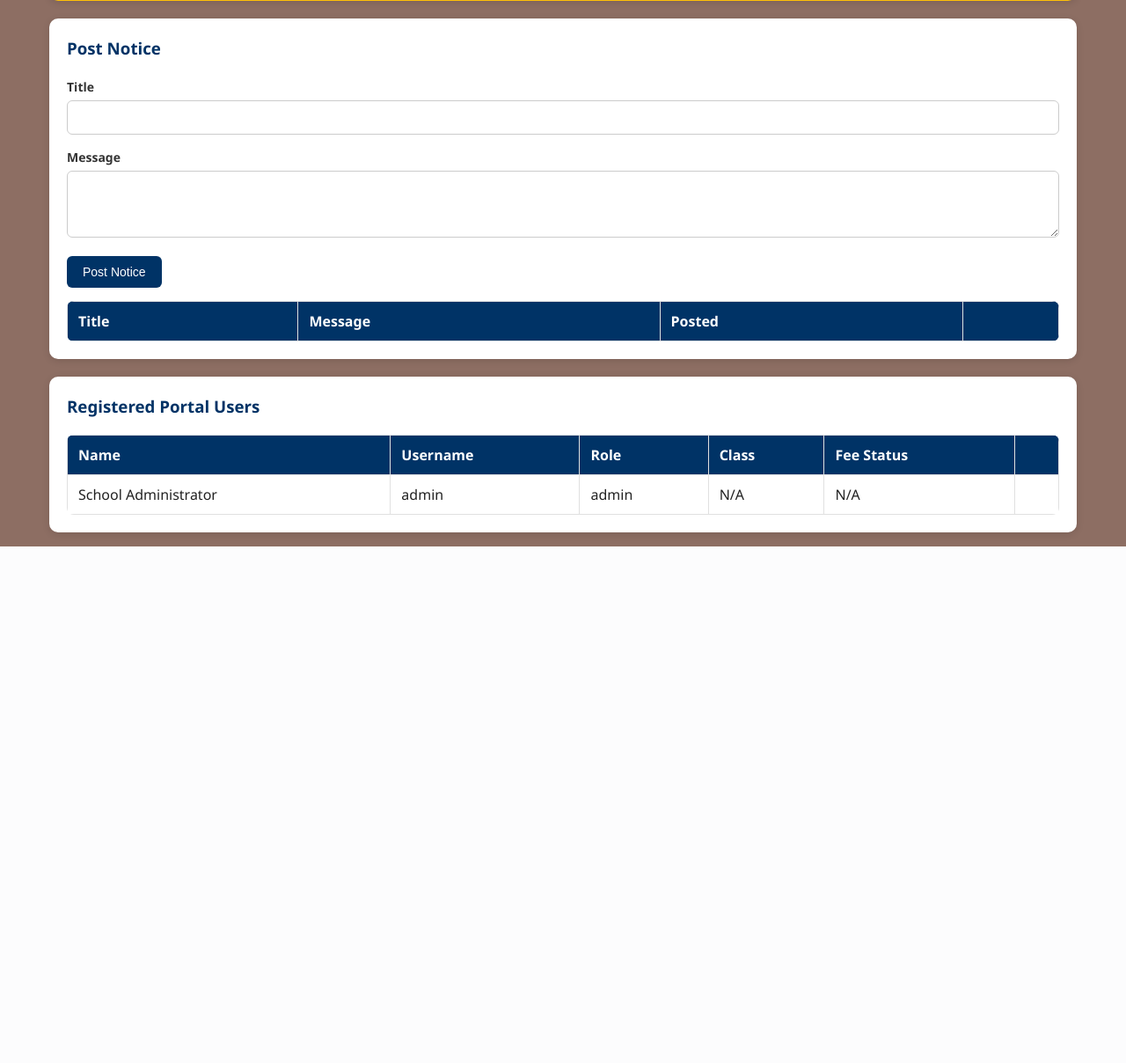
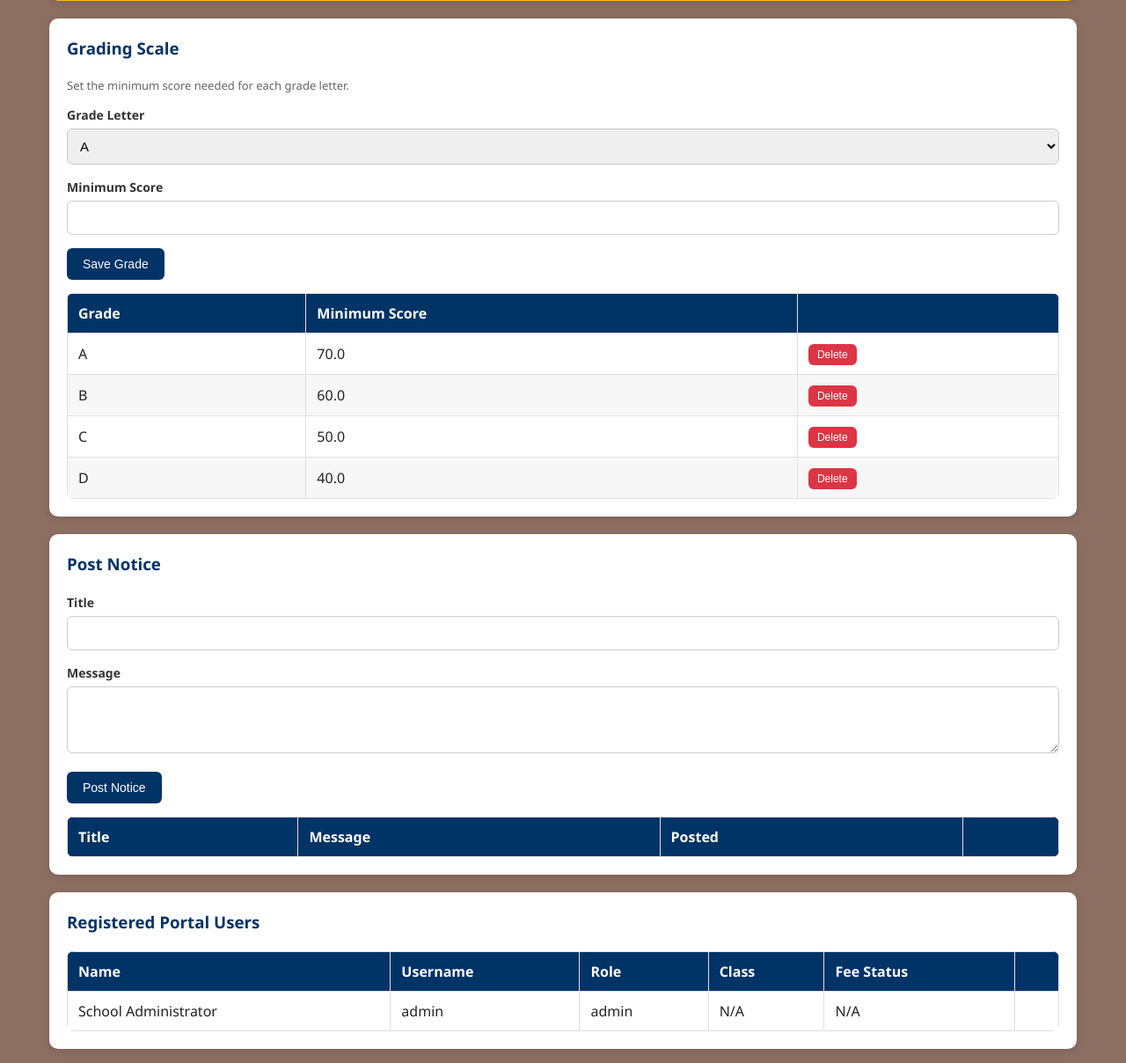
Before and after one commit to rufusofuzor123/prudenceinternationalschool_portal, a Flask app: page /admin/dashboard in a window 1280 px wide. Shown: the part 5289-6497 px from the top of the page at 88% size. Before the commit the page ends 5910 px from the top, so only its background shows below. Run offline with Flask 3, Linux system fonts and the light colour scheme; a user stored in the database is signed in; data comes from the database, SQL or seed files in the repository; data that the repository does not hold is empty.

Commit message:
Add admin-configurable grading scale (replaces hardcoded A/B/C/D boundaries)

```diff
--- a/app.py
+++ b/app.py
@@ -242,6 +242,13 @@ class QuizAttempt(db.Model):
     student = db.relationship("User", backref="quiz_attempts")
 
 
+class GradingScale(db.Model):
+    __tablename__ = "grading_scales"
+    id = db.Column(db.Integer, primary_key=True)
+    grade_letter = db.Column(db.String(2), nullable=False)
+    min_score = db.Column(db.Float, nullable=False)
+
+
 class AcademicResult(db.Model):
     __tablename__ = "academic_results"
     id = db.Column(db.Integer, primary_key=True)
@@ -264,16 +271,11 @@ class AcademicResult(db.Model):
     @property
     def grade(self) -> str:
         score = self.total_score
-        grade_letter = "F"
-        if score >= 70.0:
-            grade_letter = "A"
-        elif score >= 60.0:
-            grade_letter = "B"
-        elif score >= 50.0:
-            grade_letter = "C"
-        elif score >= 40.0:
-            grade_letter = "D"
-        return grade_letter
+        scales = GradingScale.query.order_by(GradingScale.min_score.desc()).all()
+        for s in scales:
+            if score >= s.min_score:
+                return s.grade_letter
+        return "F"
 
 
 @login_manager.user_loader
@@ -1260,6 +1262,18 @@ def admin_dashboard():
             else:
                 flash("Please select two different classes.", "danger")
 
+        elif action == "set_grading_scale":
+            gs_letter = request.form.get("gs_letter")
+            gs_min = request.form.get("gs_min")
+            if gs_letter and gs_min:
+                existing_gs = GradingScale.query.filter_by(grade_letter=gs_letter).first()
+                if existing_gs:
+                    existing_gs.min_score = float(gs_min)
+                else:
+                    db.session.add(GradingScale(grade_letter=gs_letter, min_score=float(gs_min)))
+                db.session.commit()
+                flash(f"Grading scale for {gs_letter} saved!", "success")
+
         elif action == "assign_teacher":
             ta_teacher_id = request.form.get("ta_teacher_id")
             ta_subject_id = request.form.get("ta_subject_id")
@@ -1391,6 +1405,8 @@ def admin_dashboard():
         "attendance_rates": attendance_rates
     })
 
+    grading_scales = GradingScale.query.order_by(GradingScale.min_score.desc()).all()
+
     return render_template(
         "admin_dashboard.html",
         users=users,
@@ -1404,7 +1420,8 @@ def admin_dashboard():
         teacher_assignments=teacher_assignments,
         results_published=published,
         current_term=current_term,
-        chart_data=chart_data
+        chart_data=chart_data,
+        grading_scales=grading_scales
     )
 @app.route("/admin/staff-records")
 @login_required
@@ -1515,6 +1532,19 @@ def delete_event(event_id):
         db.session.delete(e)
         db.session.commit()
         flash("Event removed.", "success")
+    return redirect(url_for("admin_dashboard"))
+
+
+@app.route("/admin/delete-grading-scale/<int:scale_id>", methods=["POST"])
+@login_required
+def delete_grading_scale(scale_id):
+    if current_user.role != "admin":
+        abort(403)
+    g = db.session.get(GradingScale, scale_id)
+    if g:
+        db.session.delete(g)
+        db.session.commit()
+        flash("Grading scale entry removed.", "success")
     return redirect(url_for("admin_dashboard"))
 
 
@@ -1655,6 +1685,16 @@ with app.app_context():
         db.session.execute(text("ALTER TABLE users ADD COLUMN admission_number VARCHAR(50)"))
         db.session.commit()
 
+    if "grading_scales" not in inspector.get_table_names():
+        GradingScale.__table__.create(db.engine)
+
+    if GradingScale.query.count() == 0:
+        db.session.add(GradingScale(grade_letter="A", min_score=70.0))
+        db.session.add(GradingScale(grade_letter="B", min_score=60.0))
+        db.session.add(GradingScale(grade_letter="C", min_score=50.0))
+        db.session.add(GradingScale(grade_letter="D", min_score=40.0))
+        db.session.commit()
+
     if "events" not in inspector.get_table_names():
         Event.__table__.create(db.engine)
 
--- a/templates/admin_dashboard.html
+++ b/templates/admin_dashboard.html
@@ -334,6 +334,44 @@
 </div>
 
 <div class="card" style="margin-top:20px;">
+    <h3>Grading Scale</h3>
+    <p style="font-size:13px; color:#666;">Set the minimum score needed for each grade letter.</p>
+    <form method="POST" style="margin-bottom:15px;">
+        <input type="hidden" name="action" value="set_grading_scale">
+        <div class="form-group">
+            <label>Grade Letter</label>
+            <select name="gs_letter" class="form-control">
+                <option>A</option>
+                <option>B</option>
+                <option>C</option>
+                <option>D</option>
+                <option>E</option>
+            </select>
+        </div>
+        <div class="form-group"><label>Minimum Score</label><input type="number" step="0.1" name="gs_min" class="form-control" required></div>
+        <button type="submit" class="btn btn-primary">Save Grade</button>
+    </form>
+    <div class="table-wrapper">
+        <table class="data-table">
+            <thead><tr><th>Grade</th><th>Minimum Score</th><th></th></tr></thead>
+            <tbody>
+                {% for g in grading_scales %}
+                <tr>
+                    <td>{{ g.grade_letter }}</td>
+                    <td>{{ g.min_score }}</td>
+                    <td>
+                        <form method="POST" action="{{ url_for('delete_grading_scale', scale_id=g.id) }}" onsubmit="return confirm('Remove this grade level?');">
+                            <button type="submit" class="btn btn-danger btn-sm">Delete</button>
+                        </form>
+                    </td>
+                </tr>
+                {% endfor %}
+            </tbody>
+        </table>
+    </div>
+</div>
+
+<div class="card" style="margin-top:20px;">
     <h3>Post Notice</h3>
     <form method="POST">
         <input type="hidden" name="action" value="post_notice">
```
